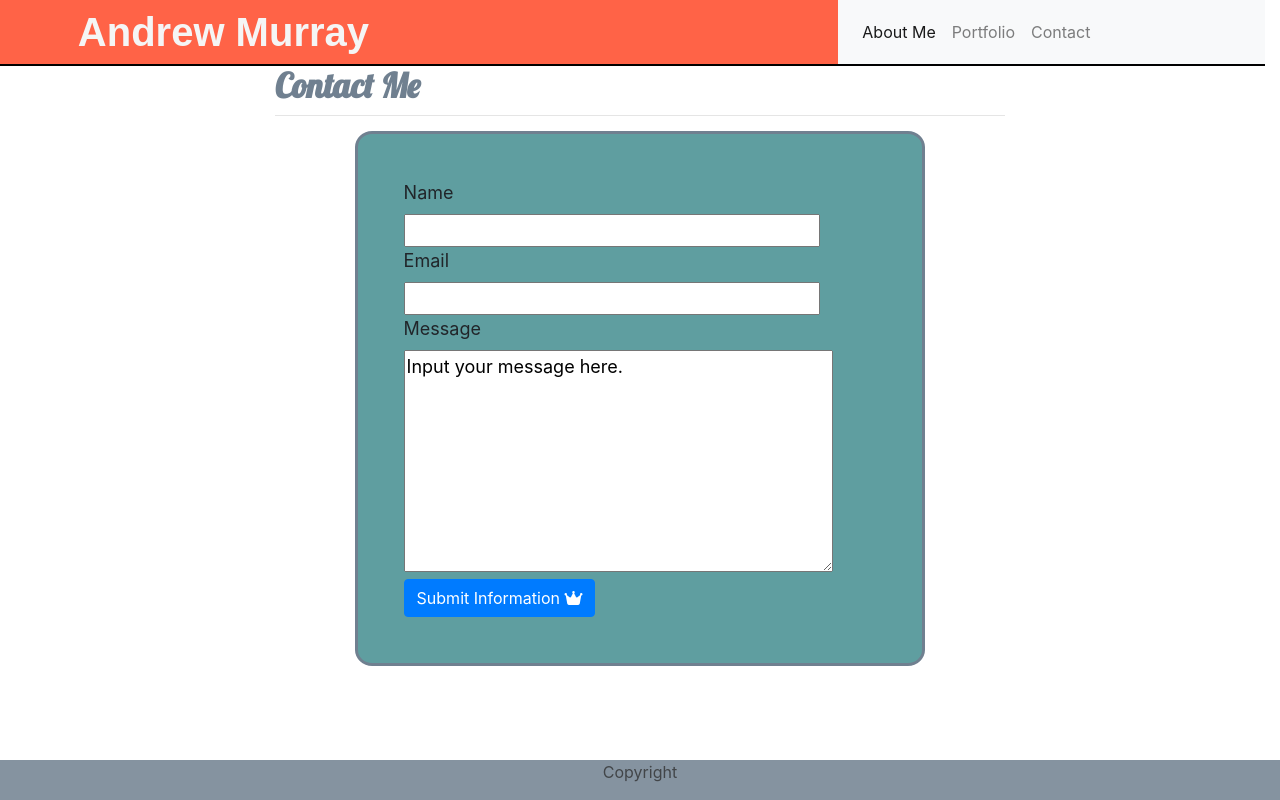
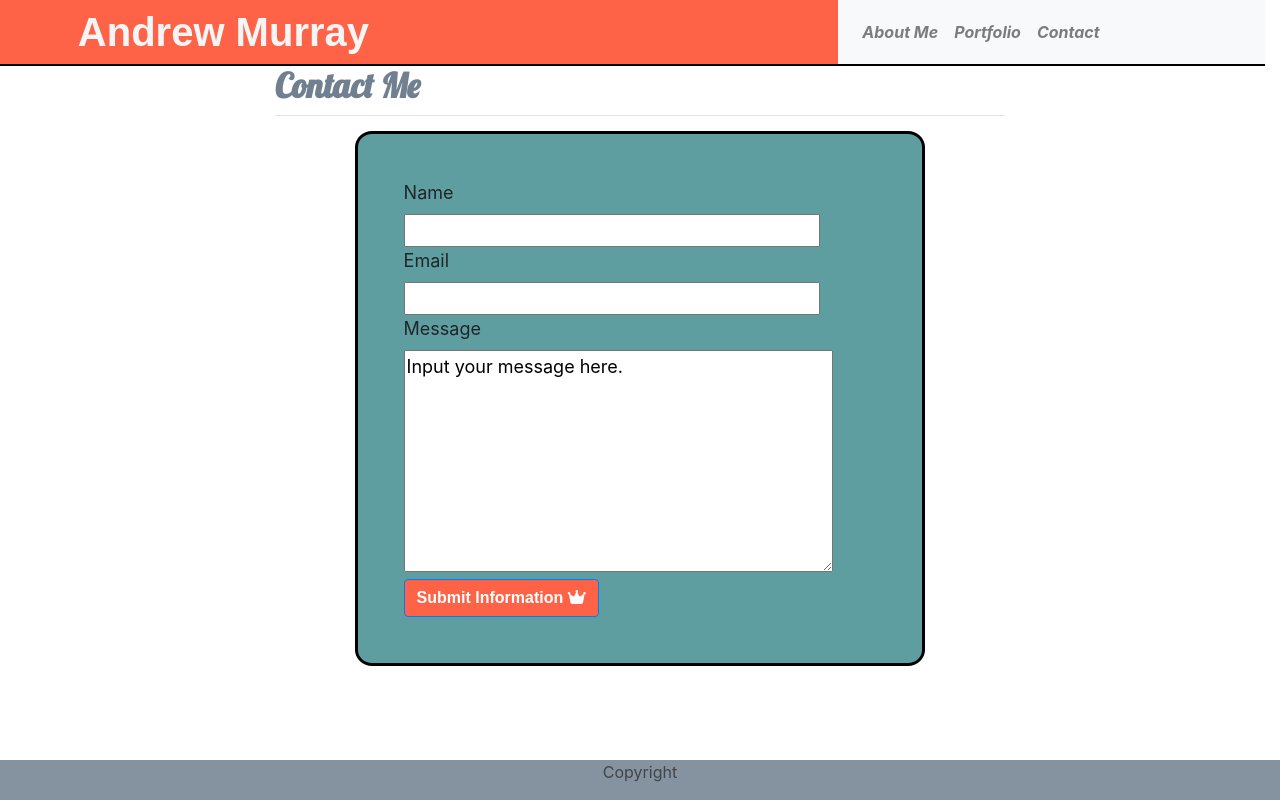
Before and after one commit to atmurray-fullstack/Andrew-Murray-portfolio, a plain HTML site: page contact.html in a window 1280 px wide. Drawn offline with nearby package versions, Linux system fonts and the light colour scheme; a web font is replaced by a local one.

Commit message:
font update and navbar font color update

```diff
--- a/contact.html
+++ b/contact.html
@@ -31,8 +31,8 @@
         </button>
         <div class="collapse navbar-collapse" id="navbarText" >
           <ul class="navbar-nav mr-auto">
-            <li class="nav-item active">
-              <a class="nav-link" href="index.html">About Me <span class="sr-only">(current)</span></a>
+            <li class="nav-item">
+              <a class="nav-link" href="index.html">About Me </a>
             </li>
             <li class="nav-item">
               <a class="nav-link" href="portfolio.html">Portfolio</a>
@@ -78,7 +78,7 @@
             <br>
             <textarea id="texta" name="texta" rows="8" cols="34%">Input your message here.</textarea>
             <br>
-            <button type="submit" class="btn btn-primary" >
+            <button type="submit" class="btn btn-primary sub-butt" >
               Submit Information  <i class="fas fa-crown"></i>
             </button>
 
--- a/style/style.css
+++ b/style/style.css
@@ -1,3 +1,14 @@
+.header li{
+    font-size: 16px;
+    font-style: italic;
+    font-weight: bolder;
+
+}
+.header li:hover{
+    color:orange;
+
+}
+
 .h-h1{
     text-align: left;
     padding-left:10px;
@@ -48,7 +59,7 @@ img{
 #about-me{
     padding: 2% 2% 2% 2%;
     border-style: solid;
-    border-color:slategray;
+    border-color: black;
     border-width: 4px;
     border-radius: 5% 5% 5% 5%;
     background-color: tomato;
@@ -87,7 +98,7 @@ img{
     border-style: solid;
     border-width: 3px;
     border-radius: 3% 3% 3% 3%;
-    border-color:slategrey;
+    border-color: black;
     background-color: cadetblue;
     padding: 4% 4% 4% 4%;
 
@@ -100,3 +111,11 @@ img{
 footer{
     opacity: .85;
 }
+
+.sub-butt{
+    background-color: tomato ;
+    color:white;
+    font-style: 16px;
+    font-family: Arial, Helvetica, sans-serif;
+    font-weight: bolder;
+}
```
Also changed, not shown: index.html (+3 -3 lines), portfolio.html (+2 -2 lines).
